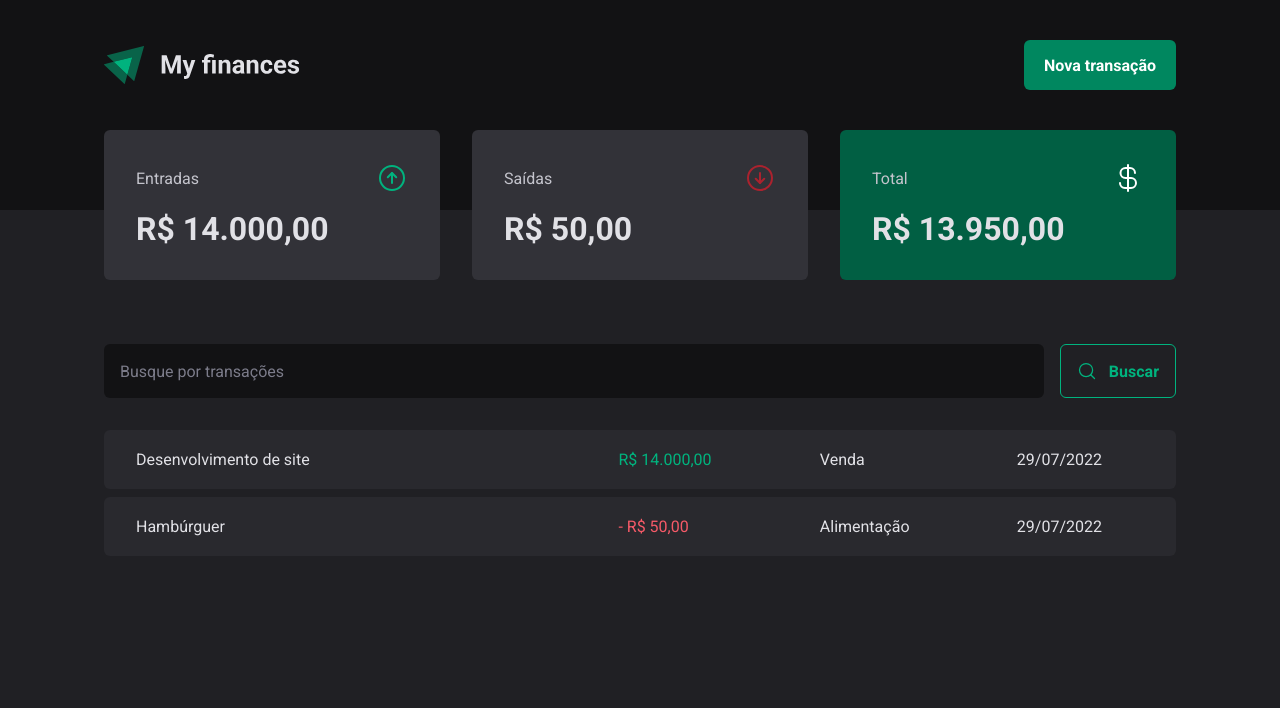
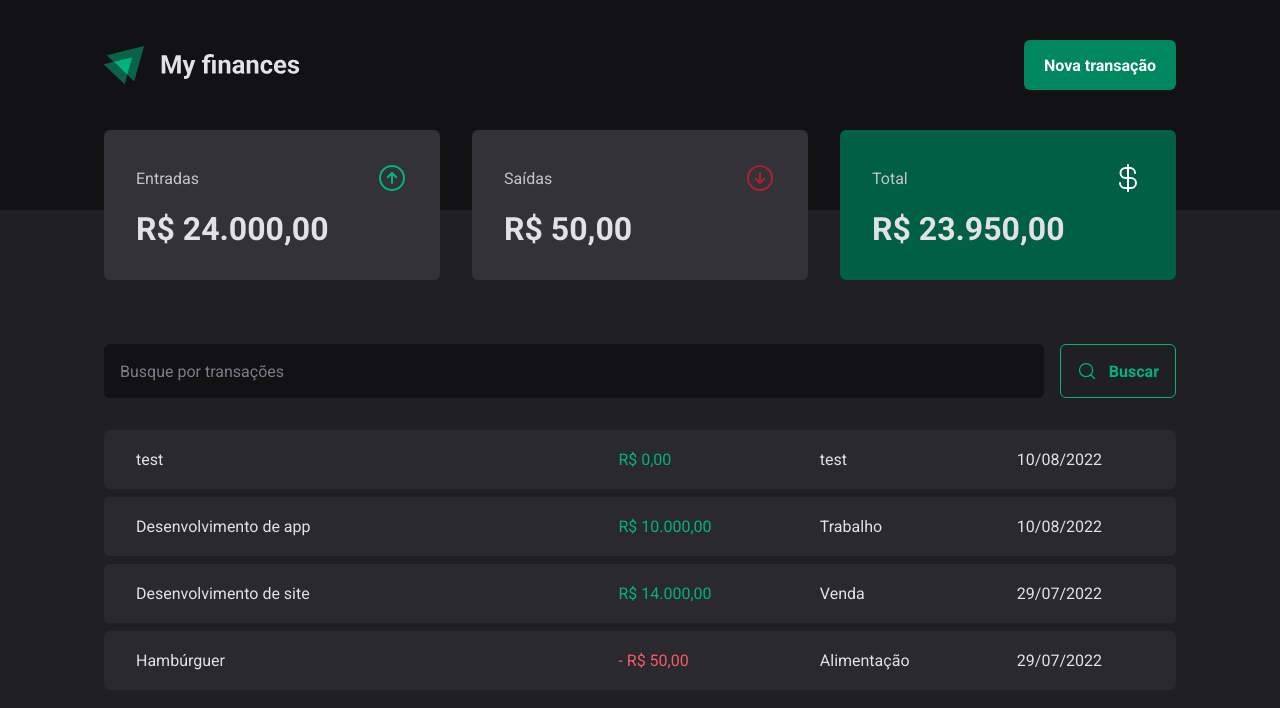
Before and after one commit to JoaoManoelDev/my-finances, a React (Vite) app in the folder web/: page / in a window 1280 px wide. Shown: the top 708 px of the page. Built offline with nearby package versions, Linux system fonts and the light colour scheme; data requests are answered from the project's data file.

Commit message:
create new transaction

```diff
--- a/web/server.json
+++ b/web/server.json
@@ -15,6 +15,22 @@
       "category": "Alimentação",
       "price": 50,
       "createdAt": "2022-07-29T19:30:44.505Z"
+    },
+    {
+      "description": "Desenvolvimento de app",
+      "price": 10000,
+      "category": "Trabalho",
+      "type": "income",
+      "createdAt": "2022-08-10T16:56:23.817Z",
+      "id": 3
+    },
+    {
+      "description": "test",
+      "price": 0,
+      "category": "test",
+      "type": "income",
+      "createdAt": "2022-08-10T17:13:59.134Z",
+      "id": 4
     }
   ]
 }
--- a/web/src/components/NewTransactionModal/index.tsx
+++ b/web/src/components/NewTransactionModal/index.tsx
@@ -10,6 +10,7 @@ import {
 } from './styles'
 import { Controller, useForm } from 'react-hook-form'
 import { zodResolver } from '@hookform/resolvers/zod'
+import { useTransactions } from '../../hooks/useTransactions'
 
 const newTransactionFormSchema = z.object({
   description: z.string(),
@@ -21,11 +22,14 @@ const newTransactionFormSchema = z.object({
 type newTransactionsInputs = z.infer<typeof newTransactionFormSchema>
 
 export function NewTransactionModal() {
+  const { createTransaction } = useTransactions()
+
   const {
     register,
     handleSubmit,
     control,
     formState: { isSubmitting },
+    reset,
   } = useForm<newTransactionsInputs>({
     resolver: zodResolver(newTransactionFormSchema),
     defaultValues: {
@@ -34,9 +38,16 @@ export function NewTransactionModal() {
   })
 
   async function handleCreateNewTransaction(data: newTransactionsInputs) {
-    await new Promise((resolve) => setTimeout(resolve, 2000))
+    const { description, price, category, type } = data
 
-    console.log(data)
+    await createTransaction({
+      description,
+      price,
+      category,
+      type,
+    })
+
+    reset()
   }
 
   return (
--- a/web/src/contexts/TransactionsContext.tsx
+++ b/web/src/contexts/TransactionsContext.tsx
@@ -10,9 +10,17 @@ interface ITransactions {
   createdAt: Date
 }
 
+interface ICreateTransactionsInput {
+  description: string
+  price: number
+  category: string
+  type: 'income' | 'outcome'
+}
+
 interface ITransactionsContext {
   transactions: ITransactions[]
   fetchTransaction: (query?: string) => Promise<void>
+  createTransaction: (data: ICreateTransactionsInput) => Promise<void>
 }
 
 interface TransactionsProviderProps {
@@ -27,6 +35,8 @@ export function TransactionsProvider({ children }: TransactionsProviderProps) {
   async function fetchTransaction(query?: string) {
     const response = await api.get('/transactions', {
       params: {
+        _sort: 'createdAt',
+        _order: 'desc',
         q: query,
       },
     })
@@ -34,12 +44,28 @@ export function TransactionsProvider({ children }: TransactionsProviderProps) {
     setTransactions(response.data)
   }
 
+  async function createTransaction(data: ICreateTransactionsInput) {
+    const { description, price, category, type } = data
+
+    const response = await api.post('/transactions', {
+      description,
+      price,
+      category,
+      type,
+      createdAt: new Date(),
+    })
+
+    setTransactions((state) => [response.data, ...state])
+  }
+
   useEffect(() => {
     fetchTransaction()
   }, [])
 
   return (
-    <TransactionsContext.Provider value={{ transactions, fetchTransaction }}>
+    <TransactionsContext.Provider
+      value={{ transactions, fetchTransaction, createTransaction }}
+    >
       {children}
     </TransactionsContext.Provider>
   )
--- a/web/src/pages/Transactions/index.tsx
+++ b/web/src/pages/Transactions/index.tsx
@@ -1,4 +1,3 @@
-import { ReactNode, useEffect, useState } from 'react'
 import { Header } from '../../components/Header'
 import { Summary } from '../../components/Summary'
 import { useTransactions } from '../../hooks/useTransactions'
```
